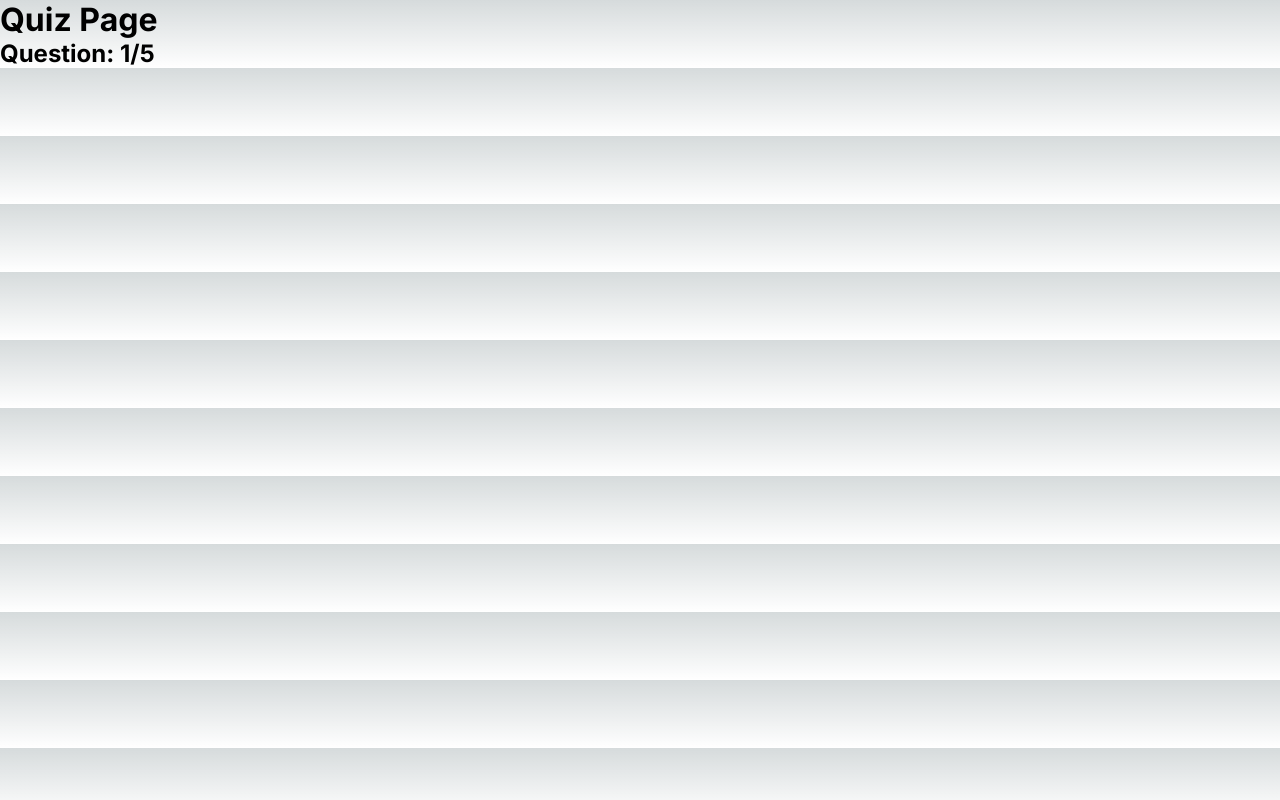
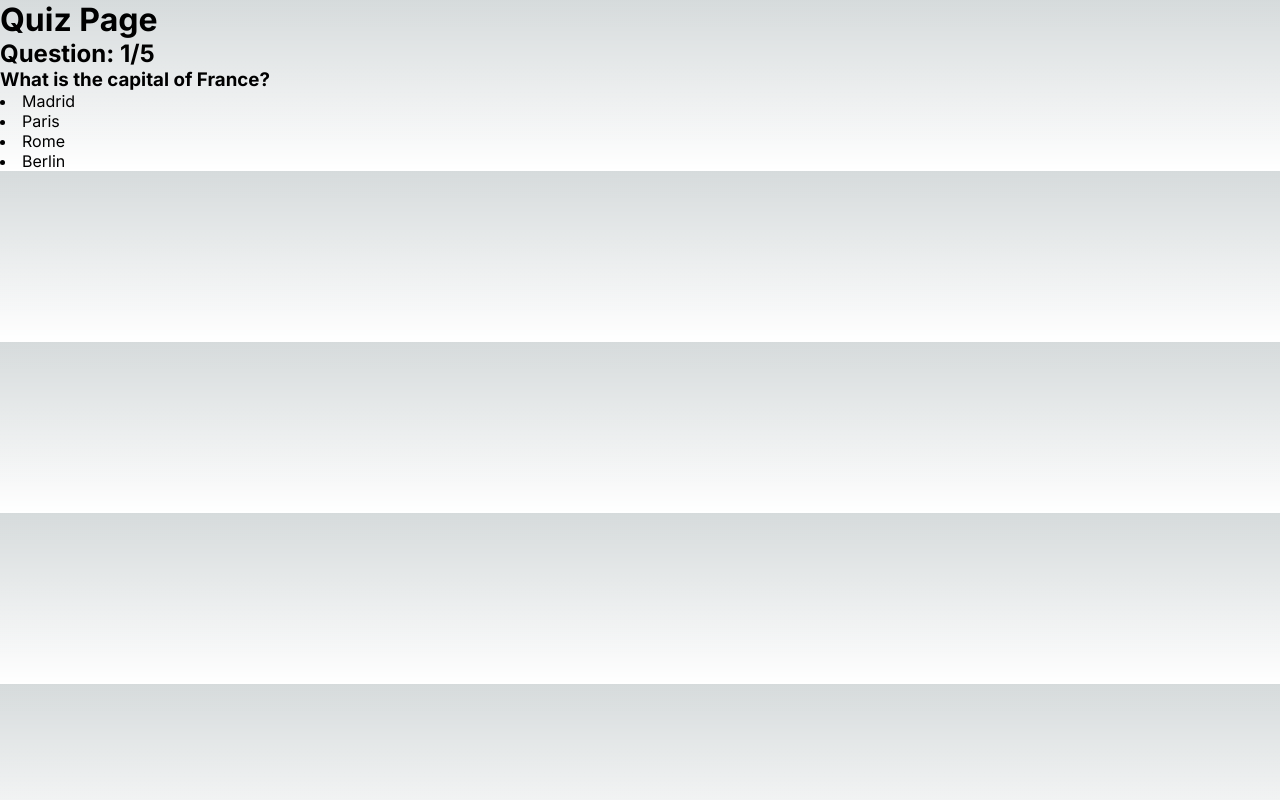
Before and after one commit to waleedd32/nextjs-quiz-app, a Next.js app: page /quiz in a window 1280 px wide. Built offline with nearby package versions, Linux system fonts and the light colour scheme.

Commit message:
Integrated dynamic question and answer display in quiz

```diff
--- a/app/quiz/page.tsx
+++ b/app/quiz/page.tsx
@@ -26,7 +26,21 @@ const page = () => {
           <span>/{questions.length}</span>
         </h2>
       </div>
-      <div>{!showResult ? <div></div> : <div></div>}</div>
+      <div>
+        {!showResult ? (
+          <div>
+            {" "}
+            <h3>{questions[activeQuestion].question}</h3>
+            {answers.map((answer, idx) => (
+              <li>
+                <span>{answer}</span>
+              </li>
+            ))}
+          </div>
+        ) : (
+          <div></div>
+        )}
+      </div>
     </div>
   );
 };
```
